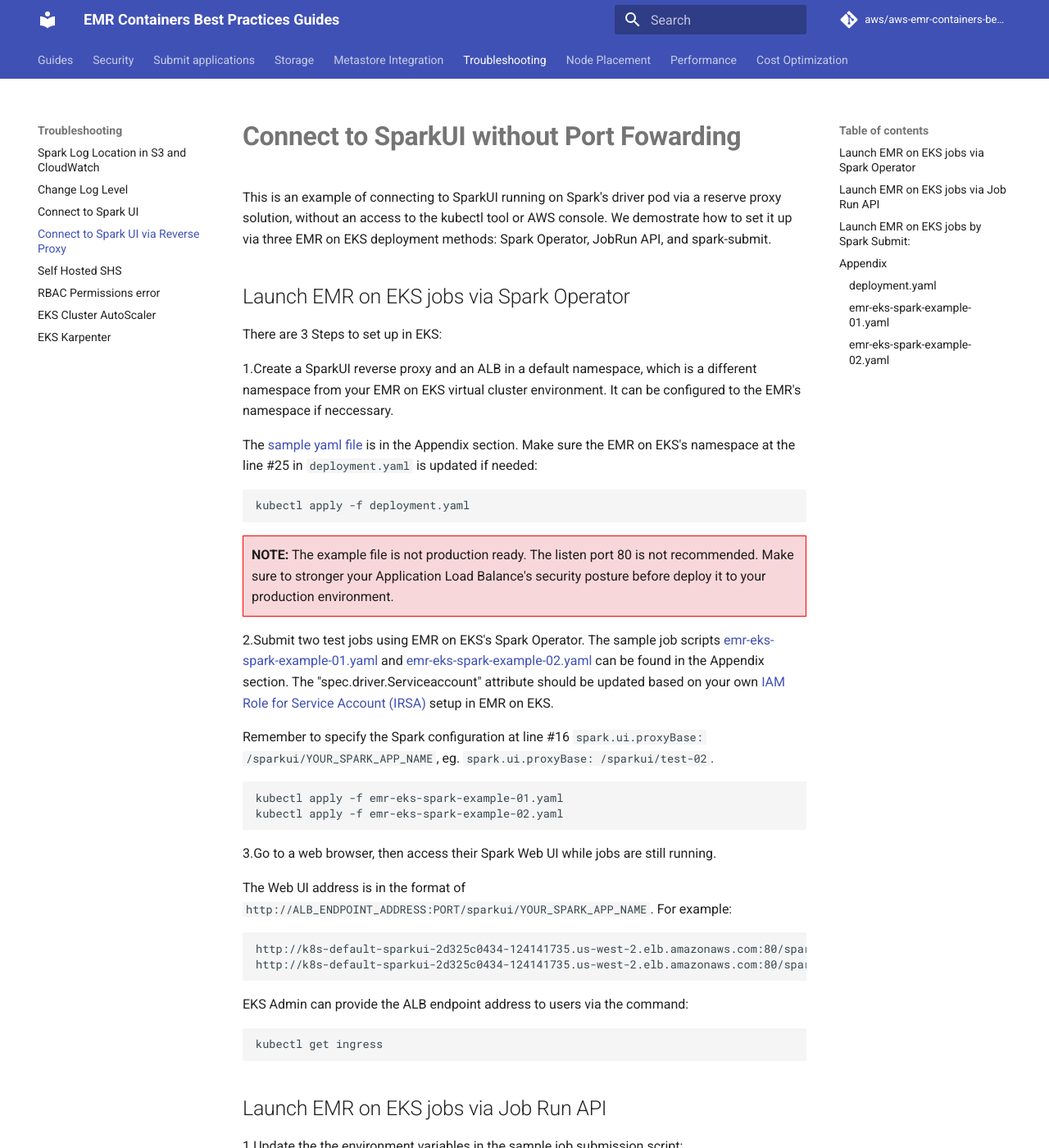
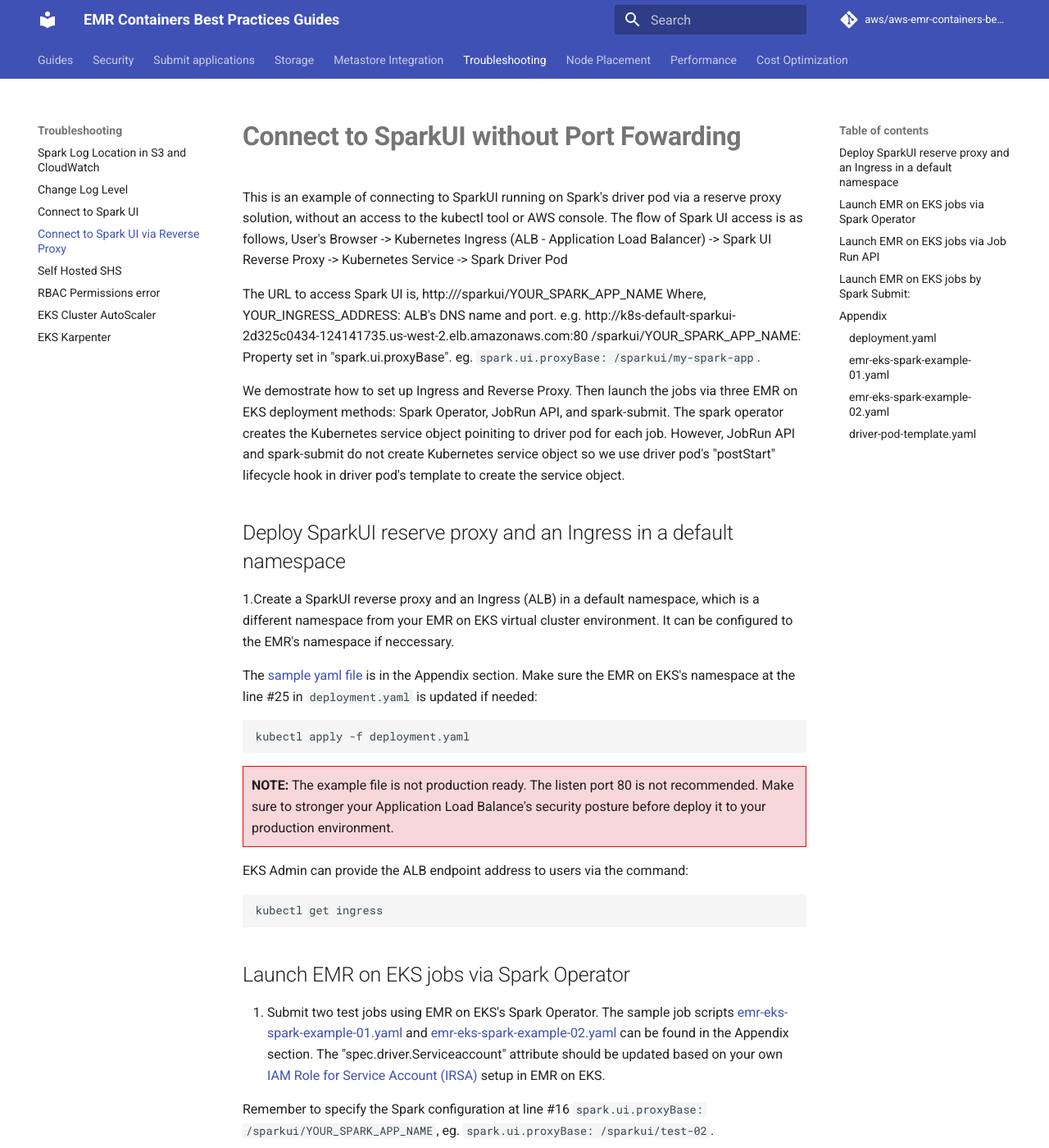
Before and after one commit to aws/aws-emr-containers-best-practices, an MkDocs documentation site: the page built from content/troubleshooting/docs/reverse-proxy-sparkui.md, in a window 1280 px wide and 1400 px high. Shown: the whole window at 82% size. Built offline with MkDocs 1.6.1 and Material for MkDocs 9.7.7, drawn with Linux system fonts in a browser that asks for light colours; comment, search, counter and statistics services are not loaded; some of the changed text lies outside the part shown.

Commit message:
Update reverse-proxy-sparkui.md
Revised steps to use driver pod template which creates service object on postStart hook.

````diff
--- a/content/troubleshooting/docs/reverse-proxy-sparkui.md
+++ b/content/troubleshooting/docs/reverse-proxy-sparkui.md
@@ -1,12 +1,19 @@
 # **Connect to SparkUI without Port Fowarding**
 
-This is an example of connecting to SparkUI running on Spark's driver pod via a reserve proxy solution, without an access to the kubectl tool or AWS console. We demostrate how to set it up via three EMR on EKS deployment methods: Spark Operator, JobRun API, and spark-submit.
+This is an example of connecting to SparkUI running on Spark's driver pod via a reserve proxy solution, without an access to the kubectl tool or AWS console. The flow of Spark UI access is as follows,
+User's Browser -> Kubernetes Ingress (ALB - Application Load Balancer) -> Spark UI Reverse Proxy -> Kubernetes Service -> Spark Driver Pod
 
-## Launch EMR on EKS jobs via Spark Operator
+The URL to access Spark UI is,
+http://<YOUR_INGRESS_ADDRESS>/sparkui/YOUR_SPARK_APP_NAME
+Where,
+YOUR_INGRESS_ADDRESS: ALB's DNS name and port. e.g. http://k8s-default-sparkui-2d325c0434-124141735.us-west-2.elb.amazonaws.com:80
+/sparkui/YOUR_SPARK_APP_NAME: Property set in "spark.ui.proxyBase". eg. `spark.ui.proxyBase: /sparkui/my-spark-app`.
 
-There are 3 Steps to set up in EKS:
+We demostrate how to set up Ingress and Reverse Proxy. Then launch the jobs via three EMR on EKS deployment methods: Spark Operator, JobRun API, and spark-submit. The spark operator creates the Kubernetes service object poiniting to driver pod for each job. However, JobRun API and spark-submit do not create Kubernetes service object so we use driver pod's "postStart" lifecycle hook in driver pod's template to create the service object.
 
-1.Create a SparkUI reverse proxy and an ALB in a default namespace, which is a different namespace from your EMR on EKS virtual cluster environment. It can be configured to the EMR's namespace if neccessary.
+## Deploy SparkUI reserve proxy and an Ingress in a default namespace
+
+1.Create a SparkUI reverse proxy and an Ingress (ALB) in a default namespace, which is a different namespace from your EMR on EKS virtual cluster environment. It can be configured to the EMR's namespace if neccessary.
 
 The [sample yaml file](#deploymentyaml) is in the Appendix section. Make sure the EMR on EKS's namespace at the line #25 in `deployment.yaml` is updated if needed:
 ```bash
@@ -16,7 +23,15 @@
   <strong>NOTE:</strong> The example file is not production ready. The listen port 80 is not recommended. Make sure to stronger your Application Load Balance's security posture before deploy it to your production environment.
 </div>
 
-2.Submit two test jobs using EMR on EKS's Spark Operator. The sample job scripts [emr-eks-spark-example-01.yaml](#emr-eks-spark-example-01yaml) and [emr-eks-spark-example-02.yaml](#emr-eks-spark-example-02yaml) can be found in the Appendix section. The "spec.driver.Serviceaccount" attribute should be updated based on your own [IAM Role for Service Account (IRSA)](https://docs.aws.amazon.com/emr/latest/EMR-on-EKS-DevelopmentGuide/setting-up-enable-IAM.html) setup in EMR on EKS.
+
+EKS Admin can provide the ALB endpoint address to users via the command:
+```bash
+kubectl get ingress
+```
+
+## Launch EMR on EKS jobs via Spark Operator
+
+1. Submit two test jobs using EMR on EKS's Spark Operator. The sample job scripts [emr-eks-spark-example-01.yaml](#emr-eks-spark-example-01yaml) and [emr-eks-spark-example-02.yaml](#emr-eks-spark-example-02yaml) can be found in the Appendix section. The "spec.driver.Serviceaccount" attribute should be updated based on your own [IAM Role for Service Account (IRSA)](https://docs.aws.amazon.com/emr/latest/EMR-on-EKS-DevelopmentGuide/setting-up-enable-IAM.html) setup in EMR on EKS.
 
 Remember to specify the Spark configuration at line #16 `spark.ui.proxyBase: /sparkui/YOUR_SPARK_APP_NAME`, eg. `spark.ui.proxyBase: /sparkui/test-02`.
 ```bash
@@ -24,7 +39,7 @@
 kubectl apply -f emr-eks-spark-example-02.yaml
 ```
 
-3.Go to a web browser, then access their Spark Web UI while jobs are still running.
+2.Go to a web browser, then access their Spark Web UI while jobs are still running.
 
 The Web UI address is in the format of `http://ALB_ENDPOINT_ADDRESS:PORT/sparkui/YOUR_SPARK_APP_NAME`. For example:
 
@@ -33,10 +48,7 @@
 http://k8s-default-sparkui-2d325c0434-124141735.us-west-2.elb.amazonaws.com:80/sparkui/test-02
 ```
 
-EKS Admin can provide the ALB endpoint address to users via the command:
-```bash
-kubectl get ingress
-```
+
 
 ## Launch EMR on EKS jobs via Job Run API
 
@@ -54,7 +66,7 @@
 
 aws emr-containers start-job-run \
 --virtual-cluster-id $VIRTUAL_CLUSTER_ID \
---name $app_name \
+--name $APP_NAME \
 --execution-role-arn $EMR_ROLE_ARN \
 --release-label emr-7.1.0-latest \
 --job-driver '{
@@ -67,22 +79,19 @@
     {
     "classification": "spark-defaults",
     "properties": {
-        "spark.ui.proxyBase": "/sparkui/`$app_name`",
+        "spark.ui.proxyBase": "/sparkui/`$APP_NAME`",
         "spark.ui.proxyRedirectUri": "/"
     }}]}'
 ```
 
-2.Once the job's driver pod is running, create a kubernetes service based on the driver pod name. Ensure its name contains the suffix **ui-svc**:
+
+2.Go to a web browser, then access their Spark Web UI while jobs are still running.
+```
+http://<YOUR_INGRESS_ADDRESS>/sparkui/<app_name>
+```
+Admin can get the ingress address by the CLI:
 ```bash
-# query the driver pod name
-job_id=$(aws emr-containers list-job-runs --virtual-cluster-id $VIRTUAL_CLUSTER_ID --query "jobRuns[?name=='$app_name' && state=='RUNNING'].id" --output text)
-driver_pod_name=$(kubectl get po -n emr | grep $job_id-driver | awk '{print $1}')
-# create a k8s service
-kubectl expose po -n emr \
---port=4040 \
---target-port 4040 \
---name=$app_name-ui-svc \
-$driver_pod_name
+kubectl get ingress
 ```
 The SparkUI service looks like this:
 ```bash
@@ -92,14 +101,6 @@
 job-run-api-ui-svc ClusterIP 10.100.233.186  <none>      4040/TCP   9s
 ```
 
-3.Finally, access the SparkUI in this format:
-```
-http://<YOUR_INGRESS_ADDRESS>/sparkui/<app_name>
-```
-Admin can get the ingress address by the CLI:
-```bash
-kubectl get ingress
-```
 ## Launch EMR on EKS jobs by Spark Submit:
 
 1.Create an EMR on EKS pod with a service account that has the [IRSA](https://docs.aws.amazon.com/emr/latest/EMR-on-EKS-DevelopmentGuide/setting-up-enable-IAM.html) associated
@@ -125,21 +126,21 @@
 --conf spark.kubernetes.namespace=spark-operator \
 local:///usr/lib/spark/examples/jars/spark-examples.jar 100000
 ```
-3.As soon as the driver pod is running, create a kubernetes service for Spark UI and ensure its name has the suffix of **ui-svc**:
+
+3.Go to a web browser, then access their Spark Web UI while jobs are still running.
+```
+http://<YOUR_INGRESS_ADDRESS>/sparkui/<app_name>
+```
+Admin can get the ingress address by the CLI:
 ```bash
-export app_name=sparksubmittest
-# get the running driver pod name
-driver_pod_name=$(kubectl get po -n spark-operator | grep -E 'sparksubmittest-.*-driver' | grep 'Running' | awk '{print $1}')
+kubectl get ingress
+```
+The SparkUI service looks like this:
+```bash
+kubectl get svc -n emr
 
-# OPTIONAL - remove existing service if needed
-kubectl delete svc $app_name-ui-svc -n spark-operator
-
-# create k8s service
-kubectl expose po -n spark-operator \
---port=4040 \
---target-port 4040 \
---name=$app_name-ui-svc \
-$driver_pod_name
+NAME                  TYPE      CLUSTER-IP  EXTERNAL-IP   PORT(S)  AGE
+job-run-api-ui-svc ClusterIP 10.100.233.186  <none>      4040/TCP   9s
 ```
 
 ## Appendix
@@ -290,3 +291,50 @@
     instances: 1
     memory: "2120m"
 ```
+
+### driver-pod-template.yaml
+```yaml
+apiVersion: v1
+kind: Pod
+spec:
+  containers:
+- name: spark-kubernetes-driver # This will be interpreted as driver Spark main container
+    lifecycle:
+      postStart:
+        exec:
+          command:
+            - /bin/bash
+            - -c
+            - |
+              # Set Variables
+              export K8S_NAMESPACE=`cat  /run/secrets/kubernetes.io/serviceaccount/namespace`
+              export SPARK_UI_PROXYBASE=`grep spark.ui.proxyBase ${SPARK_CONF_DIR}/spark.properties | rev |  cut -d/ -f1 | rev`
+              export SPARK_UI_SERVICE_NAME=${SPARK_UI_PROXYBASE}-ui-svc
+
+              cat > /tmp/service.yaml << EOF
+              apiVersion: v1
+              kind: Service
+              metadata:
+                name: ${SPARK_UI_SERVICE_NAME}
+                namespace: $K8S_NAMESPACE
+                labels:
+                  spark-app-selector: ${SPARK_APPLICATION_ID}
+                  spark-role: driver
+              spec:
+                ports:
+                - port: 4040
+                  targetPort: 4040
+                  protocol: TCP
+                selector:
+                  spark-app-selector: ${SPARK_APPLICATION_ID}
+                  spark-role: driver
+                type: ClusterIP
+              EOF
+
+              if [ -n "${SPARK_UI_PROXYBASE:-}" ]; then
+                # Create or replace the service
+                curl -X PUT https://${KUBERNETES_SERVICE_HOST}/api/v1/namespaces/${K8S_NAMESPACE}/services/${SPARK_UI_SERVICE_NAME} -H "Authorization: Bearer $(cat /var/run/secrets/kubernetes.io/serviceaccount/token)" -H "Content-Type: application/yaml" --cacert /var/run/secrets/kubernetes.io/serviceaccount/ca.crt --data-binary @/tmp/service.yaml > /tmp/service.out
+              else
+                echo spark.ui.proxyBase is NOT set in ${SPARK_CONF_DIR}/spark.properties > /tmp/service.out
+              fi
+```
````
